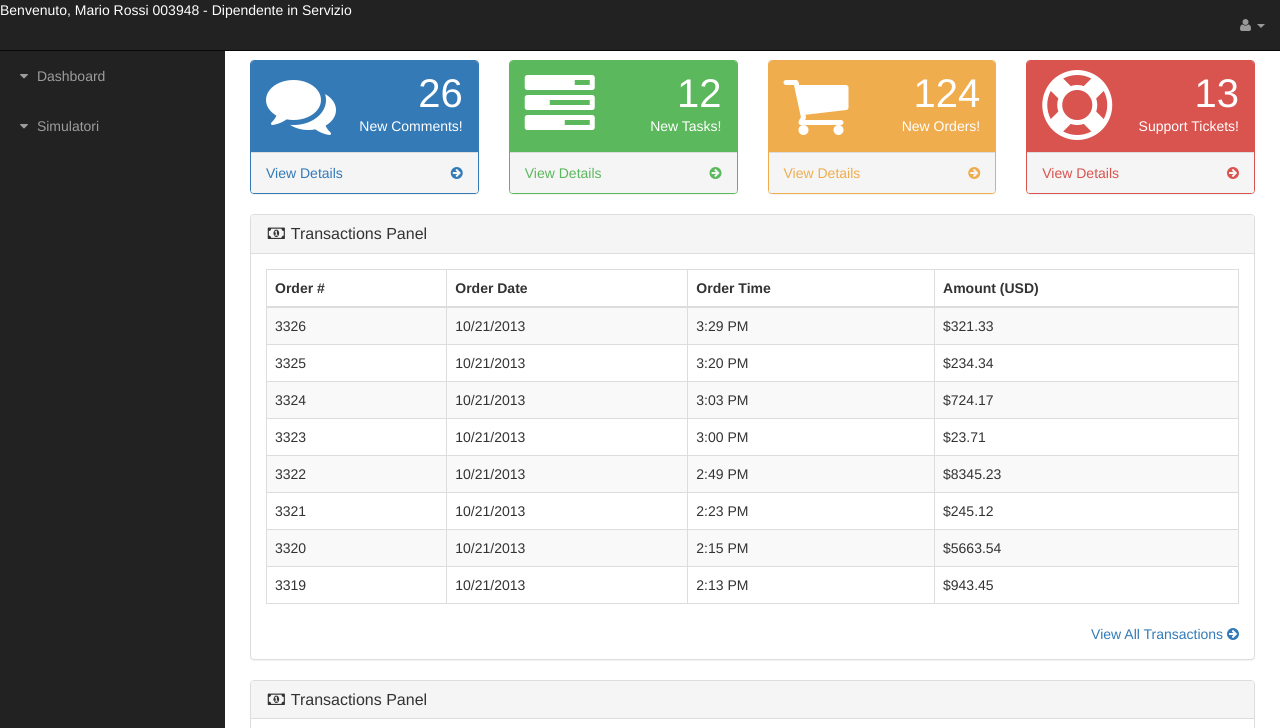
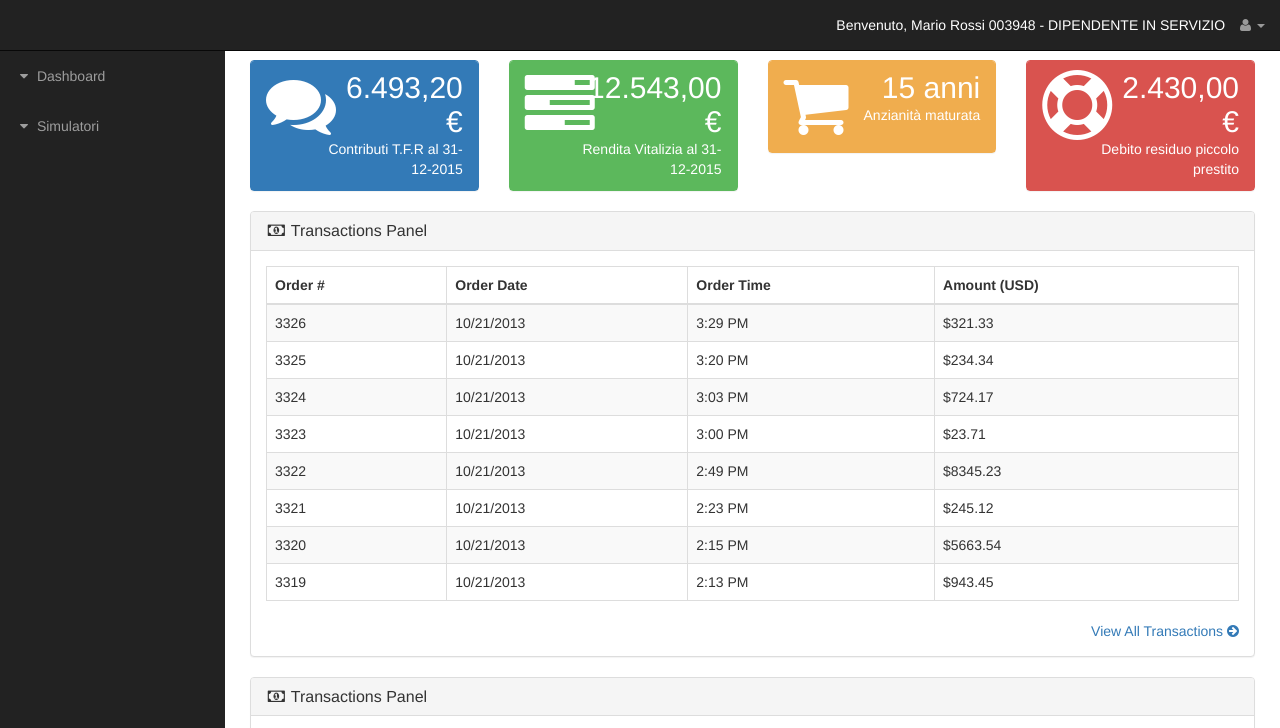
Before and after one commit to Bes87/portale2, a plain HTML site: page index.html in a window 1280 px wide. Shown: the top 728 px of the page. Drawn offline with Linux system fonts and the light colour scheme.

Commit message:
struttura box

```diff
--- a/css/sb-admin.css
+++ b/css/sb-admin.css
@@ -28,7 +28,7 @@ body {
 }
 
 .huge {
-    font-size: 50px;
+    font-size: 30px !important;
     line-height: normal;
 }
 
@@ -51,6 +51,13 @@ body {
 .top-nav>li {
     display: inline-block;
     float: left;
+    color: #fff;
+}
+
+.top-nav>li:first-child {
+    padding-top: 15px;
+    padding-bottom: 15px;
+    line-height: 20px;
 }
 
 .top-nav>li>a {
--- a/index.html
+++ b/index.html
@@ -46,10 +46,10 @@
                     <span class="icon-bar"></span>
                     <span class="icon-bar"></span>
                 </button>
-                <p href="#" style="color: white">Benvenuto, Mario Rossi 003948 - Dipendente in Servizio </p>
             </div>
             <!-- Top Menu Items -->
             <ul class="nav navbar-right top-nav">
+                <li> Benvenuto, Mario Rossi 003948 <span>- DIPENDENTE IN SERVIZIO</span></li>
                 <li class="dropdown">
                     <a href="#" class="dropdown-toggle" data-toggle="dropdown"><i class="fa fa-user"></i> <b class="caret"></b></a>
                     <ul class="dropdown-menu">
@@ -116,18 +116,18 @@
                                         <i class="fa fa-comments fa-5x"></i>
                                     </div>
                                     <div class="col-xs-9 text-right">
-                                        <div class="huge">26</div>
-                                        <div>New Comments!</div>
+                                        <div class="huge">6.493,20 <span>€</span></div>
+                                        <div>Contributi T.F.R al 31-12-2015</div>
                                     </div>
                                 </div>
                             </div>
-                            <a href="#">
+<!--                             <a href="#">
                                 <div class="panel-footer">
                                     <span class="pull-left">View Details</span>
                                     <span class="pull-right"><i class="fa fa-arrow-circle-right"></i></span>
                                     <div class="clearfix"></div>
                                 </div>
-                            </a>
+                            </a> -->
                         </div>
                     </div>
                     <div class="col-lg-3 col-md-6">
@@ -138,18 +138,18 @@
                                         <i class="fa fa-tasks fa-5x"></i>
                                     </div>
                                     <div class="col-xs-9 text-right">
-                                        <div class="huge">12</div>
-                                        <div>New Tasks!</div>
+                                        <div class="huge">12.543,00 <span>€</span></div>
+                                        <div>Rendita Vitalizia al 31-12-2015</div>
                                     </div>
                                 </div>
                             </div>
-                            <a href="#">
+<!--                             <a href="#">
                                 <div class="panel-footer">
                                     <span class="pull-left">View Details</span>
                                     <span class="pull-right"><i class="fa fa-arrow-circle-right"></i></span>
                                     <div class="clearfix"></div>
                                 </div>
-                            </a>
+                            </a> -->
                         </div>
                     </div>
                     <div class="col-lg-3 col-md-6">
@@ -160,18 +160,18 @@
                                         <i class="fa fa-shopping-cart fa-5x"></i>
                                     </div>
                                     <div class="col-xs-9 text-right">
-                                        <div class="huge">124</div>
-                                        <div>New Orders!</div>
+                                        <div class="huge">15 anni</div>
+                                        <div>Anzianità maturata</div>
                                     </div>
                                 </div>
                             </div>
-                            <a href="#">
+<!--                             <a href="#">
                                 <div class="panel-footer">
                                     <span class="pull-left">View Details</span>
                                     <span class="pull-right"><i class="fa fa-arrow-circle-right"></i></span>
                                     <div class="clearfix"></div>
                                 </div>
-                            </a>
+                            </a> -->
                         </div>
                     </div>
                     <div class="col-lg-3 col-md-6">
@@ -182,18 +182,18 @@
                                         <i class="fa fa-support fa-5x"></i>
                                     </div>
                                     <div class="col-xs-9 text-right">
-                                        <div class="huge">13</div>
-                                        <div>Support Tickets!</div>
+                                        <div class="huge">2.430,00 <span>€</span></div>
+                                        <div>Debito residuo piccolo prestito</div>
                                     </div>
                                 </div>
                             </div>
-                            <a href="#">
+<!--                             <a href="#">
                                 <div class="panel-footer">
                                     <span class="pull-left">View Details</span>
                                     <span class="pull-right"><i class="fa fa-arrow-circle-right"></i></span>
                                     <div class="clearfix"></div>
                                 </div>
-                            </a>
+                            </a> -->
                         </div>
                     </div>
                 </div>
```
